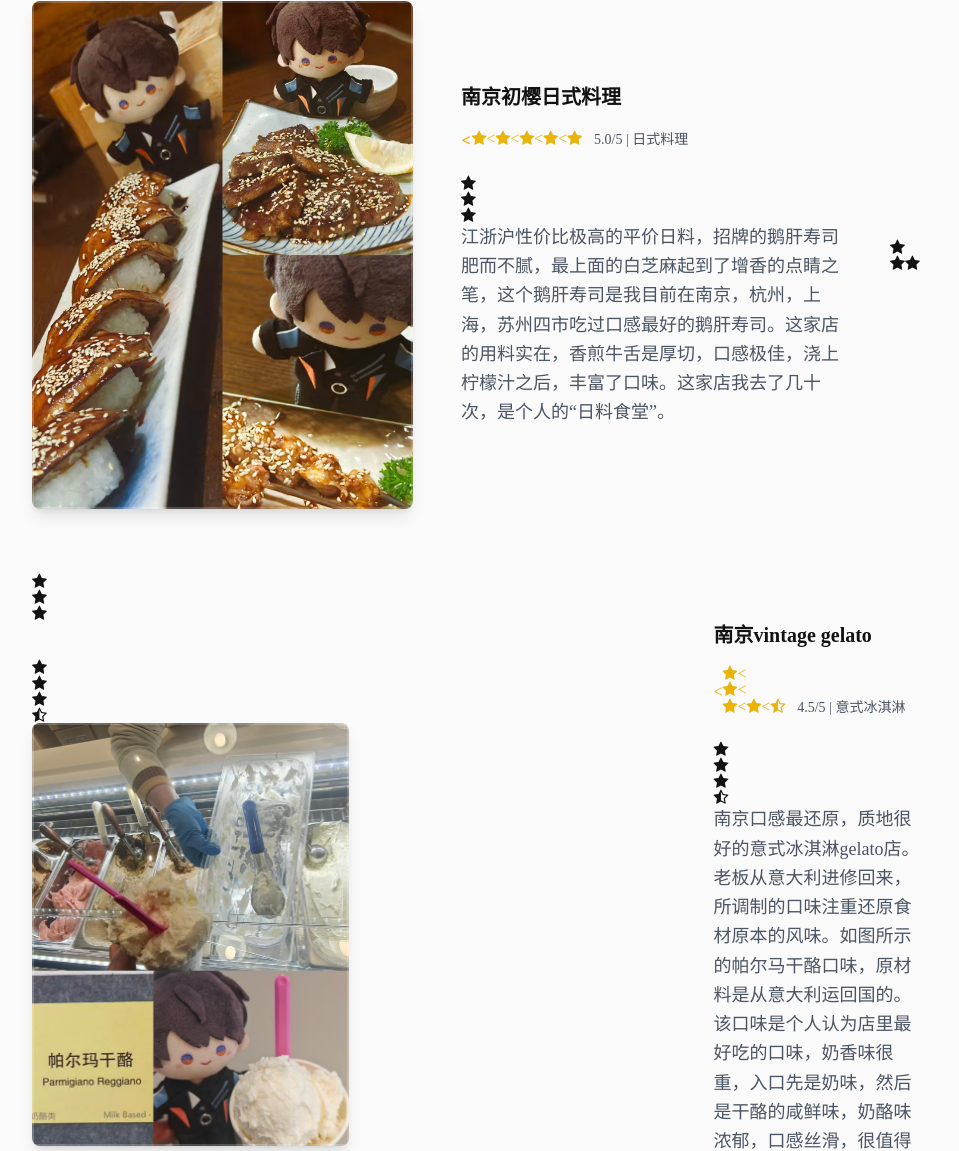
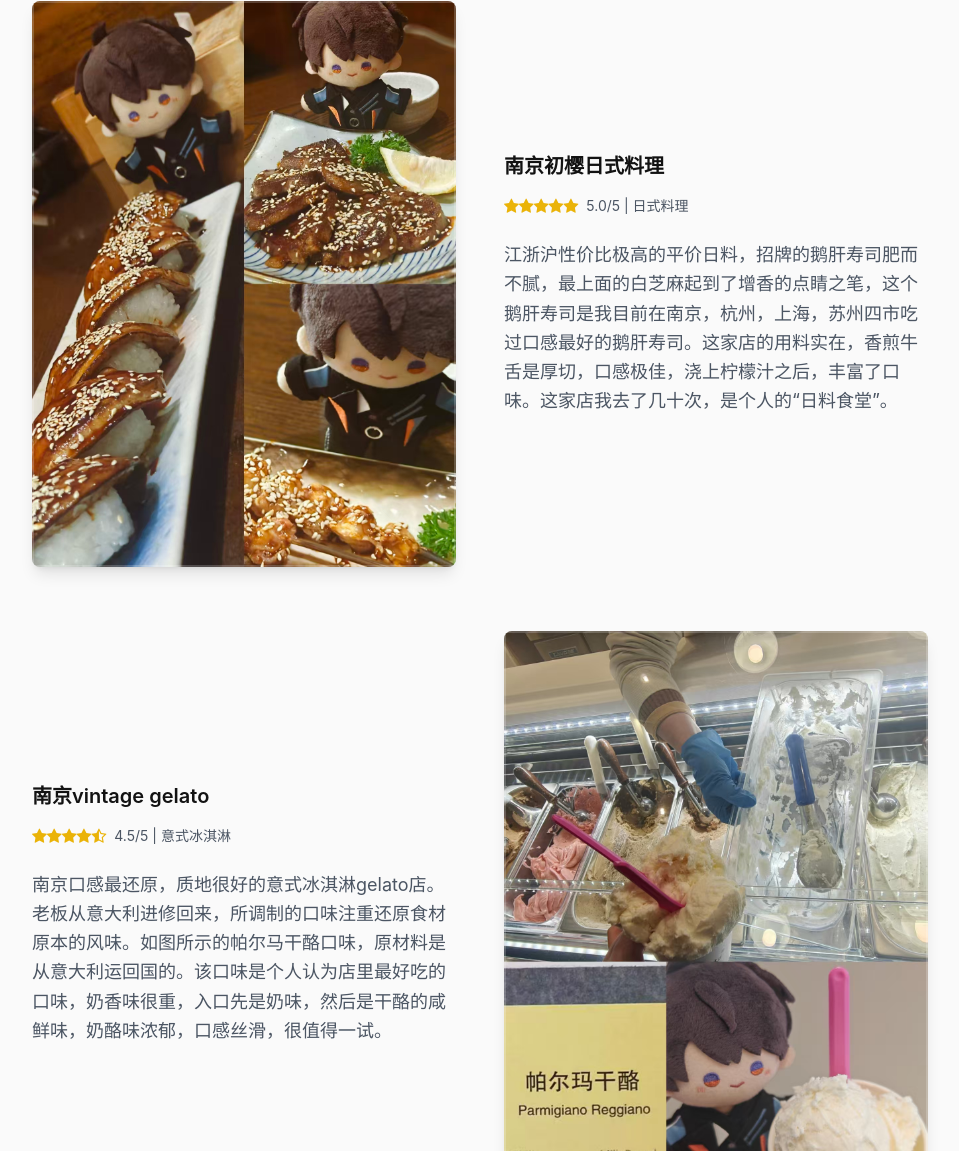
Before and after one commit to Agnes613/Agnes613.github.io, a plain HTML site: page food.html in a window 1280 px wide. Shown: the part 231-1382 px from the top of the page, without its empty margins (160-1119 px from the left). Drawn offline with nearby package versions, Linux system fonts and the light colour scheme.

Commit message:
Update food.html

```diff
--- a/food.html
+++ b/food.html
@@ -54,7 +54,7 @@
     <div class="w-full md:w-1/2">
         <h3 class="text-xl font-semibold mb-4"><a href="food1.html" class="text-dark hover:text-gray-700 transition-all 0.3s">南京初樱日式料理</a></h3>
         <div class="flex items-center mb-6 text-yellow-500">
-            <<i class="fa fa-star"></</i><<i class="fa fa-star"></</i><<i class="fa fa-star"></</i><<i class="fa fa-star"></</i><<i class="fa fa-star"></</i>
+            <i class="fa fa-star"></i><i class="fa fa-star"></i><i class="fa fa-star"></i><i class="fa fa-star"></i><i class="fa fa-star"></i>
             <span class="ml-2 text-gray-600 text-sm">5.0/5 | 日式料理</span>
         </div>
         <p class="text-gray-600 text-lg leading-relaxed">
@@ -68,7 +68,7 @@
     <div class="w-full md:w-1/2 order-2 md:order-1">
         <h3 class="text-xl font-semibold mb-4"><a href="food2.html" class="text-dark hover:text-gray-700 transition-all 0.3s">南京vintage gelato</a></h3>
         <div class="flex items-center mb-6 text-yellow-500">
-            <<i class="fa fa-star"></</i><<i class="fa fa-star"></</i><<i class="fa fa-star"></</i><<i class="fa fa-star"></</i><<i class="fa fa-star-half-o"></</i>
+            <i class="fa fa-star"></i><i class="fa fa-star"></i><i class="fa fa-star"></i><i class="fa fa-star"></i><i class="fa fa-star-half-o"></i>
             <span class="ml-2 text-gray-600 text-sm">4.5/5 | 意式冰淇淋</span>
         </div>
         <p class="text-gray-600 text-lg leading-relaxed">
```
